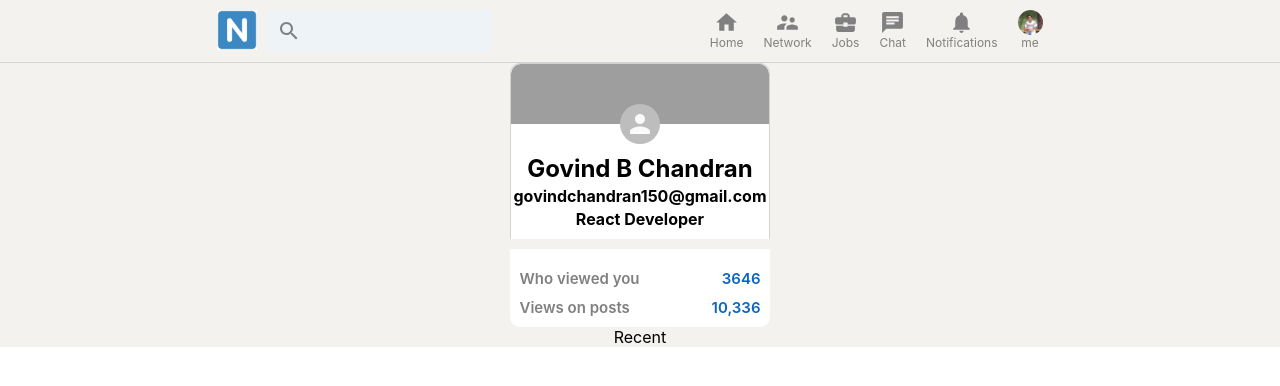
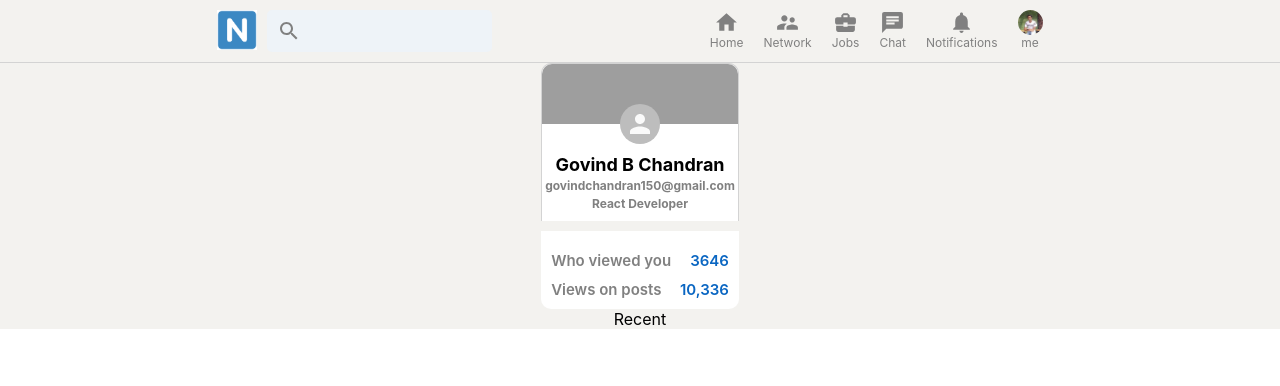
Before and after one commit to chandran-jr/NetworKit, a React (Create React App) app: page / in a window 1280 px wide. Shown: the top 386 px of the page. Built offline with nearby package versions, Linux system fonts and the light colour scheme; grey boxes are pictures that could not be loaded.

Commit message:
Add files via upload

```diff
--- a/src/Sidebar.css
+++ b/src/Sidebar.css
@@ -44,6 +44,15 @@
     font-weight: 600;
 }
 
+.sidebar__top > h4{
+    color: gray;
+    font-size: 12px;
+}
+
+.sidebar__top > h2{
+    font-size: 18px;
+}
+
 .sidebar__statemail{
     padding: 3px;
 }
```
